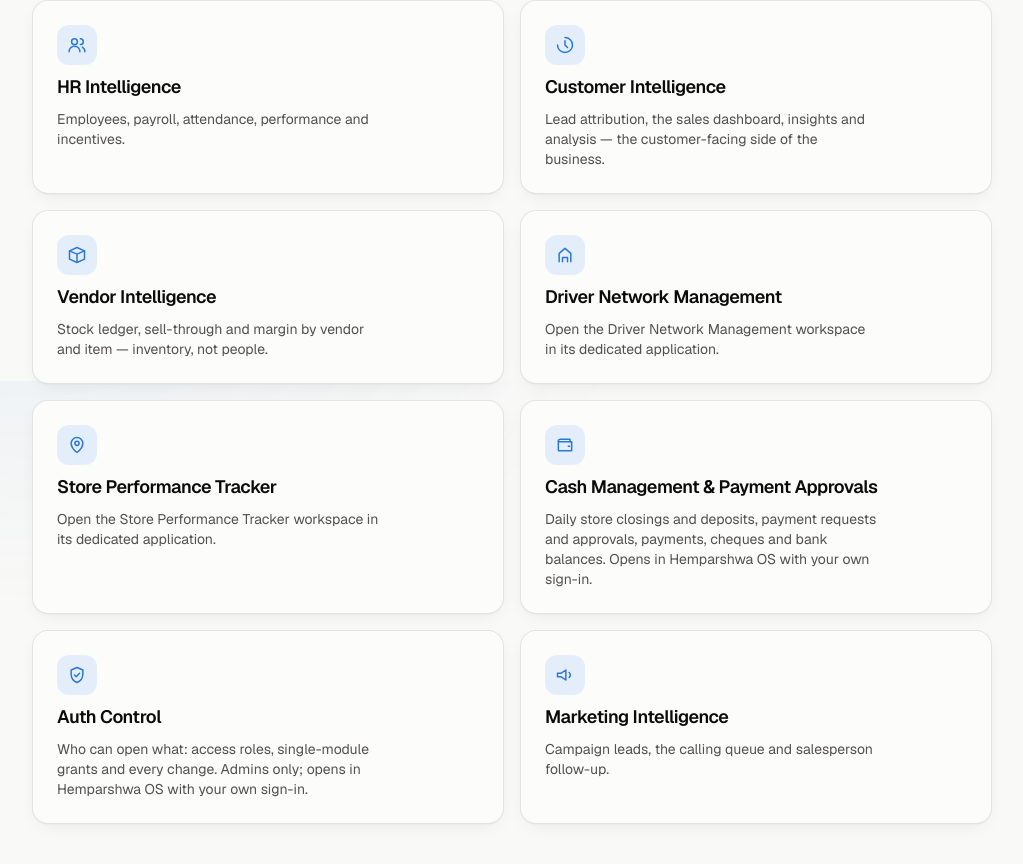
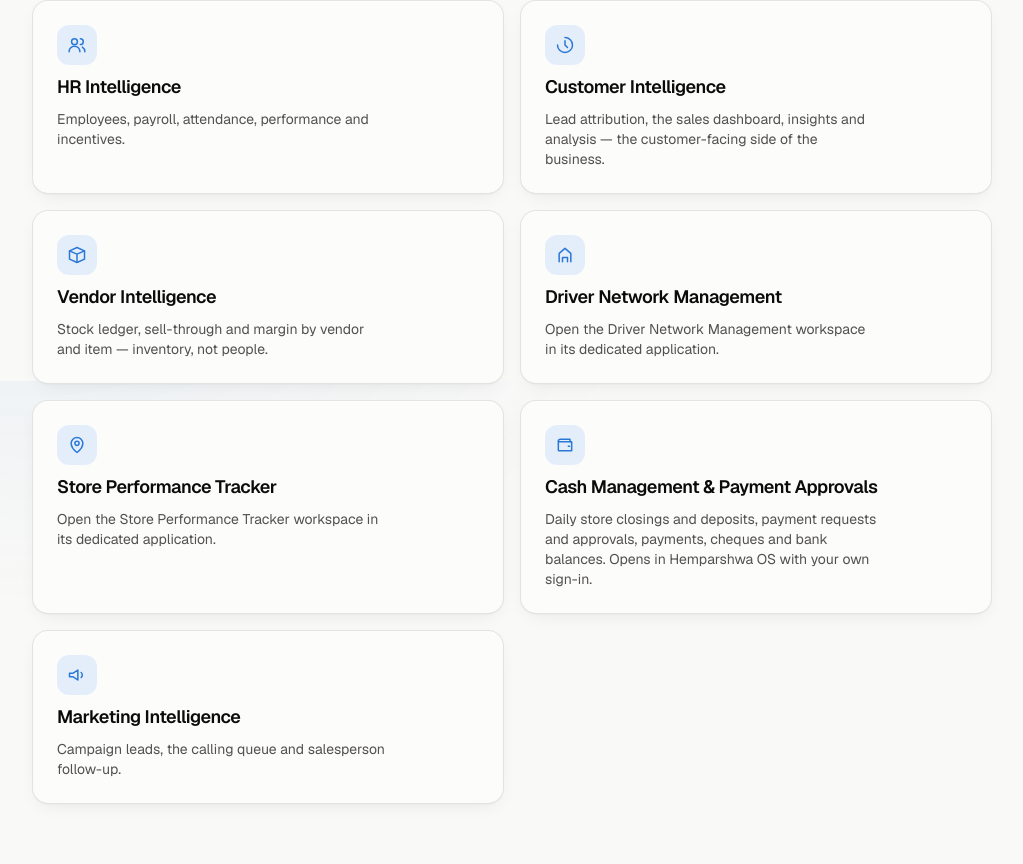
Before and after one commit to bruhngl0/deepam_dashboard, a Next.js app: page / in a window 1280 px wide. Shown: the part 419-1283 px from the top of the page, without its empty margins (128-1151 px from the left). Built offline with nearby package versions, Linux system fonts and the light colour scheme.

Commit message:
CRM home: Auth Control card removed (now Hemparshwa OS → Settings → Deepam by Ananta)
Co-Authored-By: Claude Opus 5.5 <noreply@anthropic.com>

```diff
--- a/src/app/page.tsx
+++ b/src/app/page.tsx
@@ -5,7 +5,7 @@
  * dashboard (`/daily`), HR Intelligence (`/hr`), Customer
  * Intelligence (`/crm`), Vendor Intelligence (`/vendor`), the external Driver
  * Network Management and Store Performance Tracker services, Marketing
- * Intelligence (`/marketing`), Auth Control (Hemparshwa OS `/auth-control`, admins only). Ananta Partner Network (`/partners`) opens from Ananta Retail in Hemparshwa OS.
+ * Intelligence (`/marketing`), Auth Control lives in Hemparshwa OS → Settings → Deepam by Ananta. Ananta Partner Network (`/partners`) opens from Ananta Retail in Hemparshwa OS.
  * This page is just the door between them, not
  * a dashboard of its own, so `NavTabs` shows nothing here (see
  * `components/nav-tabs.tsx`).
@@ -165,24 +165,6 @@ export default async function HeroPage() {
           </p>
         </a>
 
-        <a
-          href="https://nvc57svvmb.ap-south-1.awsapprunner.com/auth-control"
-          rel="noreferrer"
-          className="card card-interactive group flex flex-col gap-2 rounded-2xl border border-line bg-surface p-6 focus-visible:outline-2 focus-visible:outline-offset-2 focus-visible:outline-accent"
-        >
-          <span className="flex size-10 items-center justify-center rounded-xl bg-accent-soft/50 text-accent">
-            <svg aria-hidden="true" viewBox="0 0 24 24" className="size-5 fill-none stroke-current stroke-[1.8]">
-              <path d="M12 3 5 6v5c0 4.5 3 8.2 7 10 4-1.8 7-5.5 7-10V6l-7-3Z" strokeLinejoin="round" />
-              <path d="m9 12 2 2 4-4" strokeLinecap="round" strokeLinejoin="round" />
-            </svg>
-          </span>
-          <h2 className="text-lg font-semibold tracking-tight text-ink">Auth Control</h2>
-          <p className="max-w-[36ch] text-sm text-ink-2">
-            Who can open what: access roles, single-module grants and every change. Admins only; opens in Hemparshwa OS
-            with your own sign-in.
-          </p>
-        </a>
-
         <Link
           href="/marketing"
           className="card card-interactive group flex flex-col gap-2 rounded-2xl border border-line bg-surface p-6 focus-visible:outline-2 focus-visible:outline-offset-2 focus-visible:outline-accent"
```
